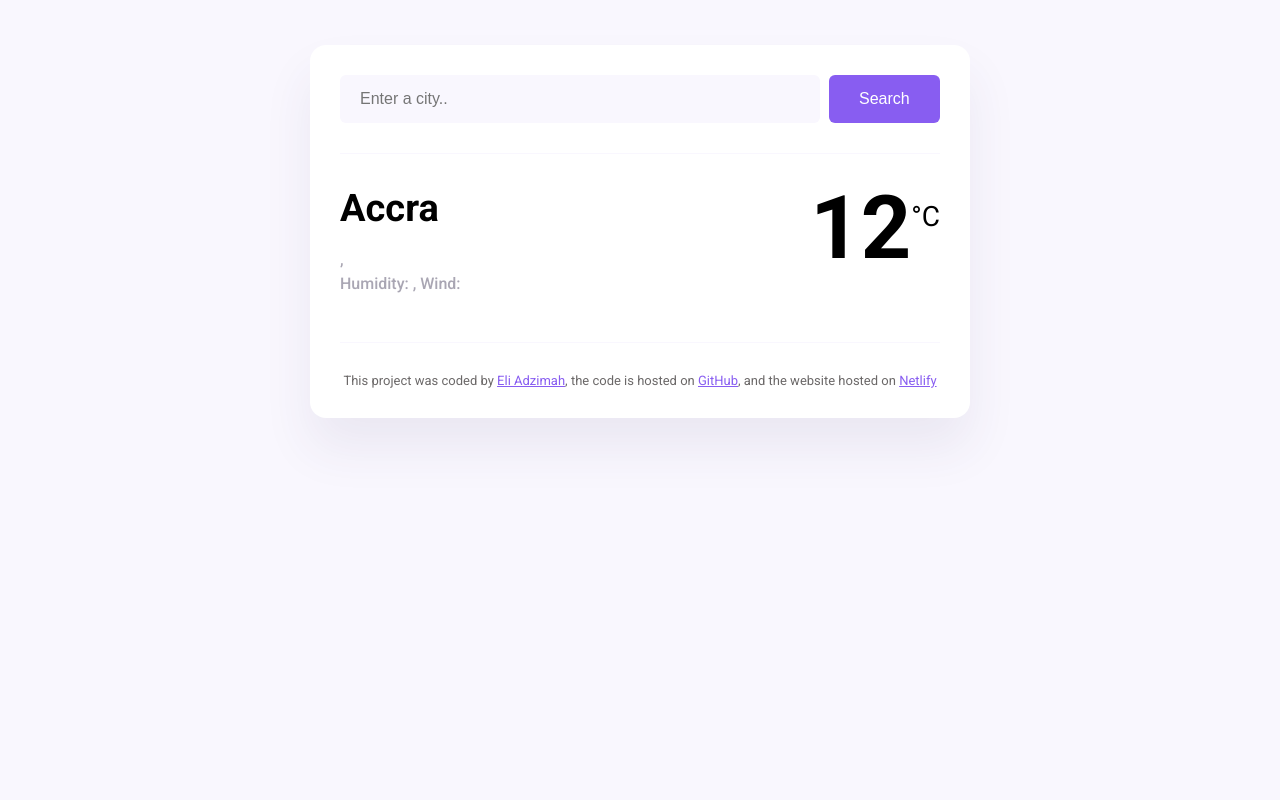
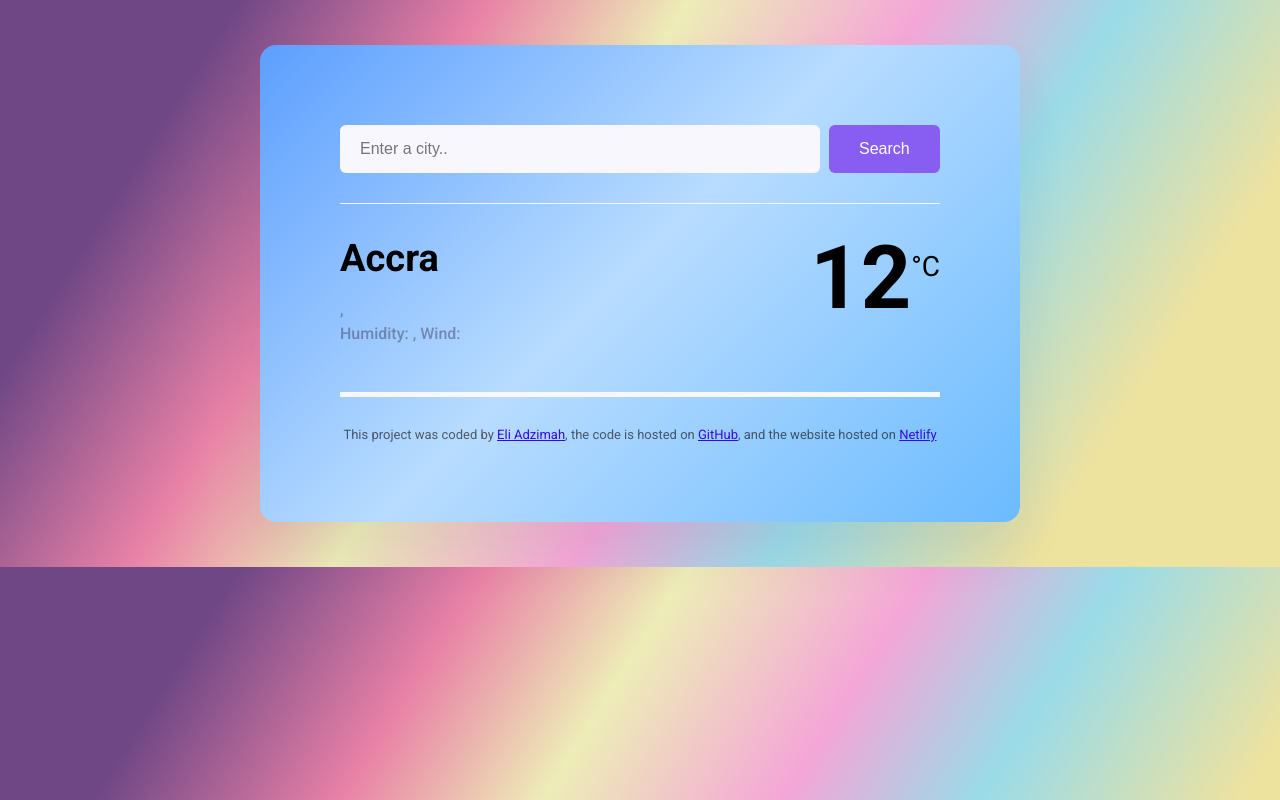
Before and after one commit to Elinuel1/Le-Meteo-de-SheCodes, a plain HTML site: page index.html in a window 1280 px wide. Drawn offline with nearby package versions, Linux system fonts and the light colour scheme; no server answers.

Commit message:
updated CSS work

```diff
--- a/index.css
+++ b/index.css
@@ -1,19 +1,33 @@
 body {
-  background-color: #f9f7fe;
+  background: linear-gradient(
+    122.3deg,
+    rgb(111, 71, 133) 14.6%,
+    rgb(232, 129, 166) 29.6%,
+    rgb(237, 237, 183) 42.1%,
+    rgb(244, 166, 215) 56.7%,
+    rgb(154, 219, 232) 68.7%,
+    rgb(238, 226, 159) 84.8%
+  );
   font-family: "Roboto", sans-serif;
 }
 
 a {
-  color: #885df1;
+  color: #3907ec;
+  font: bold;
+}
+
+a:hover {
+  color: #f65282;
+  background-color: ;
 }
 
 .the-body {
-  background: white;
+  background: linear-gradient(-225deg, #5d9fff 0%, #b8dcff 48%, #6bbbff 100%);
   max-width: 600px;
   margin: 45px auto;
   box-shadow: 0 30px 50px rgba(65, 50, 100, 0.08);
   border-radius: 16px;
-  padding: 30px;
+  padding: 80px;
 }
 
 header {
@@ -28,6 +42,11 @@ header {
   width: 80%;
   font-size: 16px;
   padding: 15px 20px;
+}
+
+.search-button:hover {
+  color: #885df1;
+  background-color: white;
 }
 
 .search-button {
@@ -63,7 +82,7 @@ main {
 }
 
 .paragraph-target strong {
-  color: #f65282;
+  color: #3907ec;
 }
 
 .temperature-layout {
@@ -88,9 +107,10 @@ main {
 }
 
 footer {
-  border-top: 1px solid #f9f7fe;
+  border-top: 5px solid #f9f7fe;
   padding: 30px 0 0 0;
   text-align: center;
   font-size: 13px;
   color: rgba(8, 3, 3, 0.6);
+  font: bolder;
 }
```
